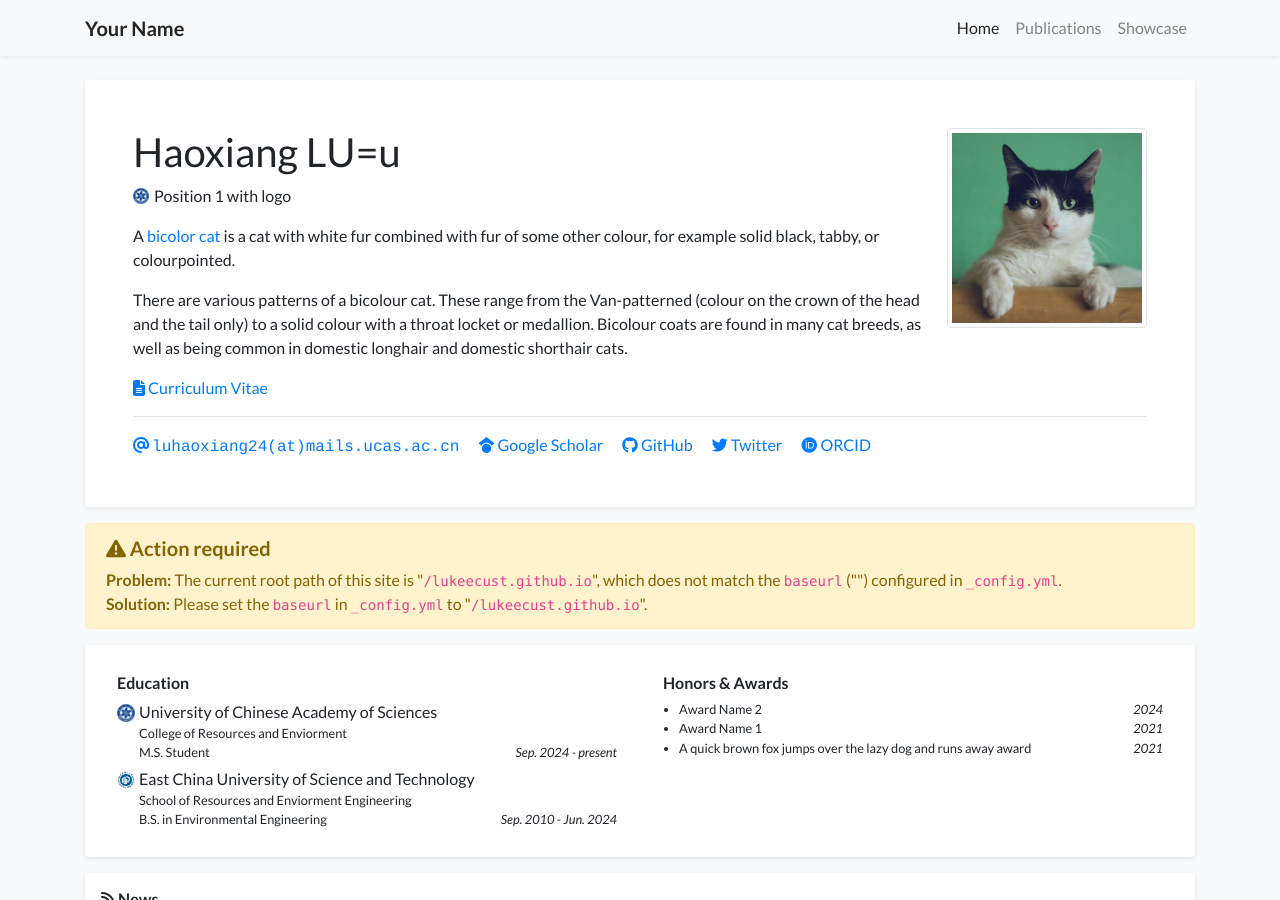
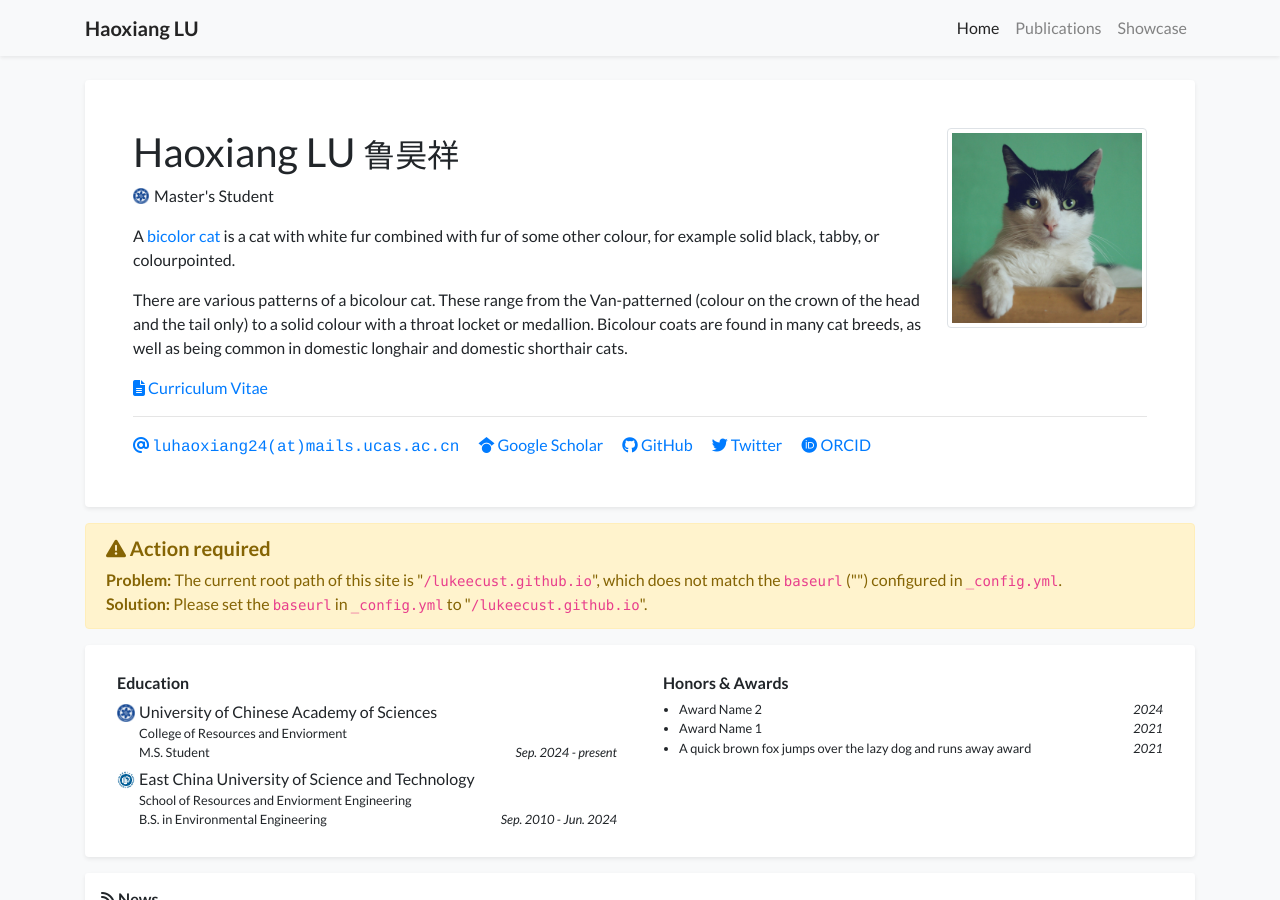
Before and after one commit to lukeecust/lukeecust.github.io, a Jekyll site: the page built from index.html, in a window 1280 px wide and 900 px high. Built offline with Jekyll 4.4.1, drawn with Linux system fonts in a browser that asks for light colours; nearby versions of some CDN libraries; a style sheet for code colours, icons or effects is not loaded.

Commit message:
Update profile.yml

```diff
--- a/_data/profile.yml
+++ b/_data/profile.yml
@@ -1,10 +1,10 @@
-primary_name: "Haoxiang LU=u"
-secondary_name: ""
-navbar_name: "Your Name"
+primary_name: "Haoxiang LU"
+secondary_name: "鲁昊祥"
+navbar_name: "Haoxiang LU"
 
 positions:
 - logo: /assets/images/badges/ucas.png  # Logo is optional
-  name: Position 1 with logo
+  name: Master's Student
 # - name: Position 2 without logo
 
 
```
